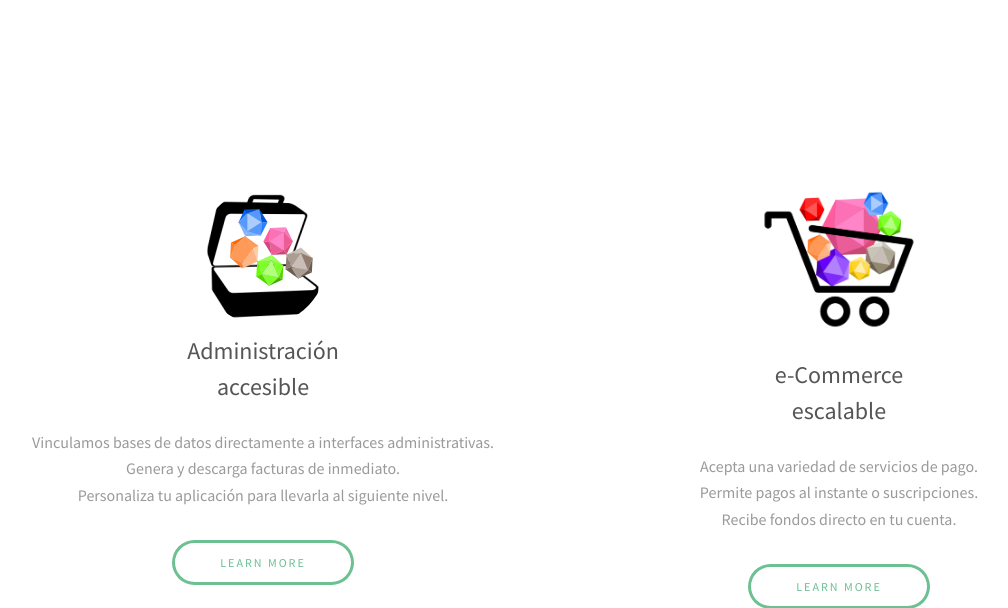
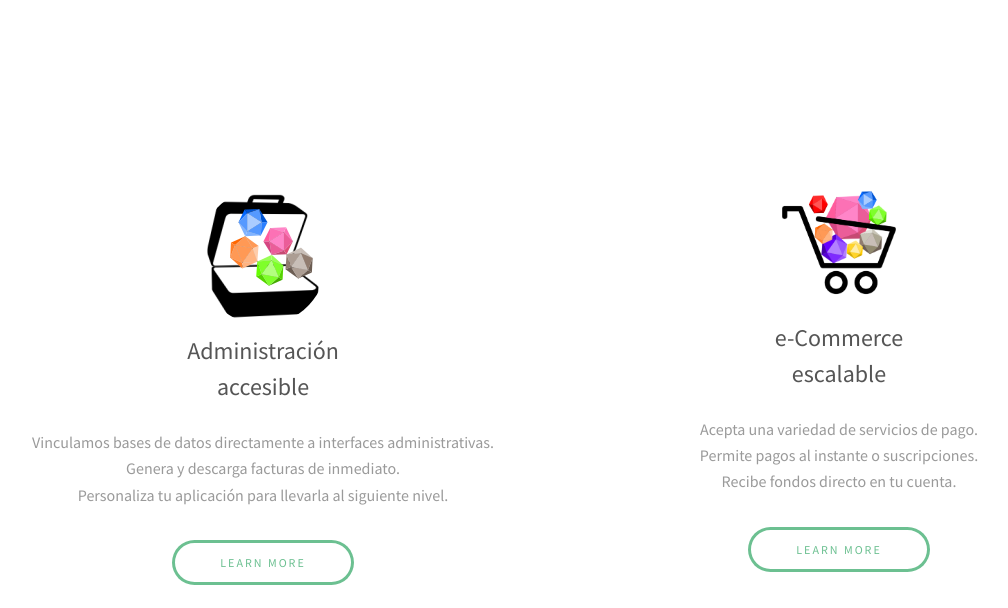
Before and after one commit to LuisRG30/icosapp, a Django app: page / in a window 1280 px wide. Shown: the part 1180-1788 px from the top of the page, without its empty margins (89-1097 px from the left). Run offline with Django 3.2, Linux system fonts and the light colour scheme; some libraries are stand-ins or nearby versions.

Commit message:
minor improvement, stable

```diff
--- a/landing/templates/landing/index.html
+++ b/landing/templates/landing/index.html
@@ -51,10 +51,10 @@
 			<div class="flex flex-2">
 				<article>
 					<div class>
-						<img src="{% static 'landing/laptop.png' %}" alt="Pic 01" style=""/>
+						<img src="{% static 'landing/laptop.png' %}" alt="Pic 01"/>
 					</div>
 					<header>
-						<h3>Sitios Web<br />Integrados</h3>
+						<h3>Sitios Web<br /> Integrados</h3>
 					</header>
 					<p>Elige exactamente los recursos que necesitas.<br />Seguridad informática desde producción.<br />Cloud computing escalable.</p>
 					<footer>
@@ -66,7 +66,7 @@
 						<img src="{% static 'landing/phone.png' %}" alt="Pic 02" />
 					</div>
 					<header>
-						<h3>Aplicaciones móviles<br />Híbridas</h3>
+						<h3>Aplicaciones móviles<br /> Híbridas</h3>
 					</header>
 					<p>Compatibilidad iOS y Android.<br />Aplicaciones responsivas y conectadas a la red.<br />Desarrollo económico en plataformas nativas.</p>
 					<footer>
@@ -95,10 +95,10 @@
 				</article>
 				<article>
 					<div class>
-						<img src="{% static 'landing/shopping.png' %}" alt="Pic 02" style="width: 28%; float: center;"/>
+						<img src="{% static 'landing/shopping.png' %}" alt="Pic 02" style="width: 21.5%; float: center;"/>
 					</div>
 					<header>
-						<h3>e-Commerce<br />escalable</h3>
+						<h3>e-Commerce<br /> escalable</h3>
 					</header>
 					<p>Acepta una variedad de servicios de pago.<br />Permite pagos al instante o suscripciones.<br />Recibe fondos directo en tu cuenta.</p>
 					<footer>
```
